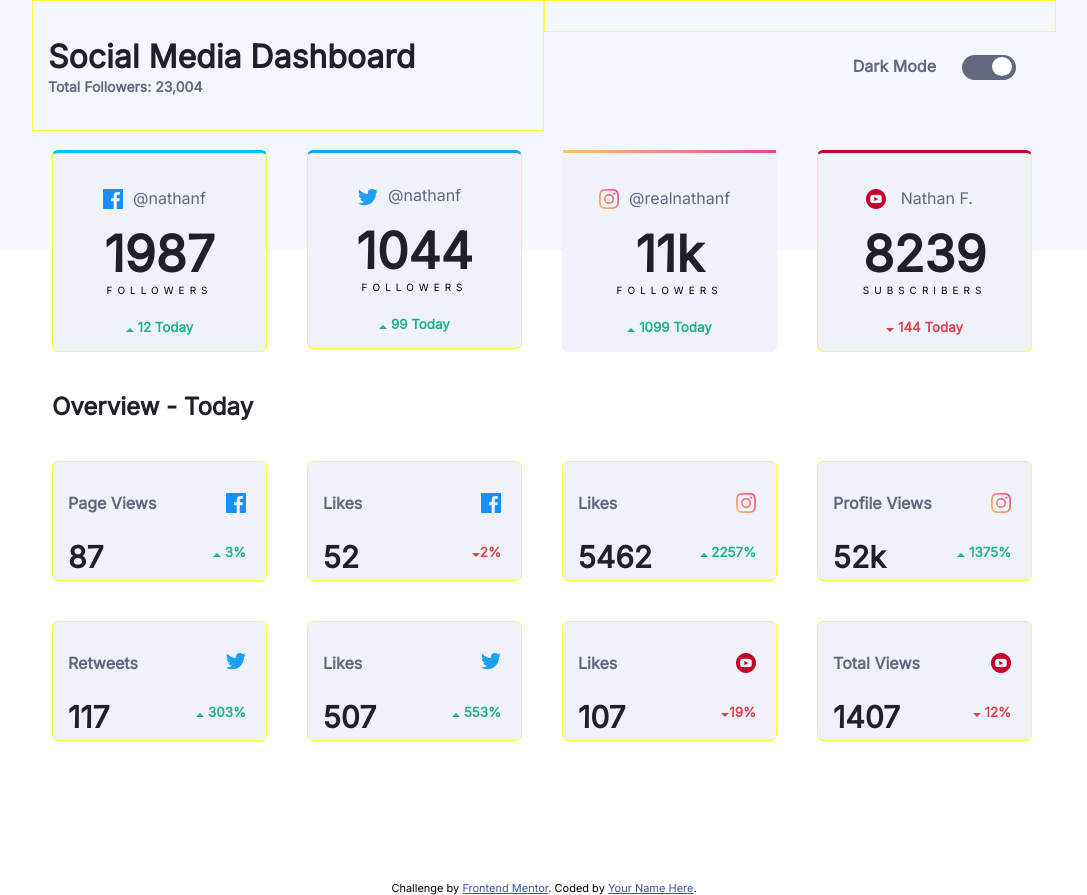
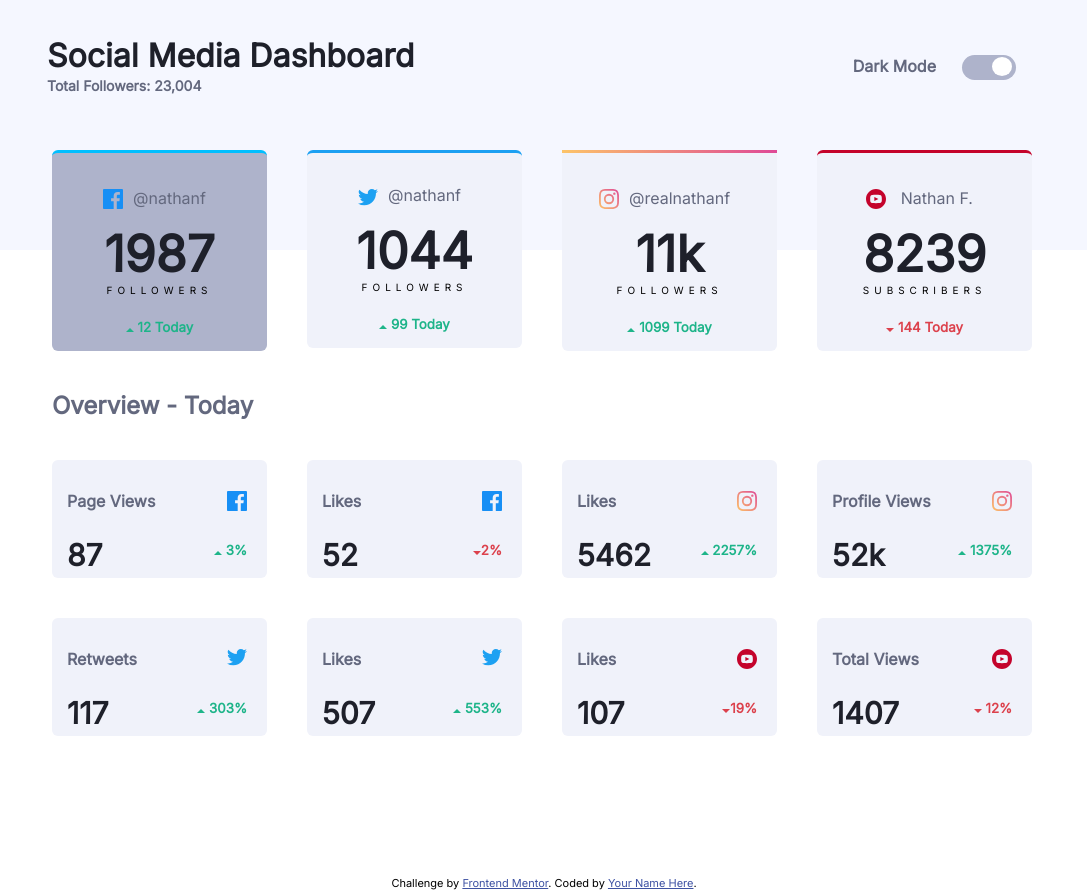
Before and after one commit to Allanlcomander/social-media-dashboard-with-theme-switcher-maste, a plain HTML site: page index.html in a window 1280 px wide. In both pictures the pointer is over the element 255 px from the left and 251 px from the top of the page. Shown: the whole page, without its empty margins (96-1183 px from the left). Drawn offline with Linux system fonts and the light colour scheme.

Commit message:
finish editing light theme

```diff
--- a/css/styles.css
+++ b/css/styles.css
@@ -16,7 +16,7 @@ body{
 [class*="col-"] {
     float: left;
     padding: 15px;
-     border: 1px #ffff34 solid;
+     /* border: 1px #ffff34 solid; */
   }
 
   .row {
@@ -92,7 +92,7 @@ body{
 
   input:checked + .slider {
     background-image: none;
-    background-color:hsl(228, 12%, 44%)
+    background-color:hsl(230, 22%, 74%);
   }
 
   /* input:focus + .slider {
@@ -154,6 +154,11 @@ body{
    background-color: hsl(227, 47%, 96%);
    text-align: center;
   }
+  .first-stats:hover{
+    cursor: pointer;
+    background-color: hsl(230, 22%, 74%);
+
+  }
   .facebook{
     border-top-color:  hsl(195, 100%, 50%);
   }
@@ -214,13 +219,19 @@ body{
   bottom: 120px;
 }
 .second-section h1{
-  color: hsl(230, 17%, 14%);
+  color: hsl(228, 12%, 44%);
   font-weight: 700;
 }
   .second-stats{
-    margin: 20px;
+     margin: 20px;
      background-color: hsl(227, 47%, 96%);
      border-radius: 6px;
+  }
+
+  .second-stats:hover{
+    cursor: pointer;
+    background-color: hsl(230, 22%, 74%)
+
   }
 
   .second-section p{
```
